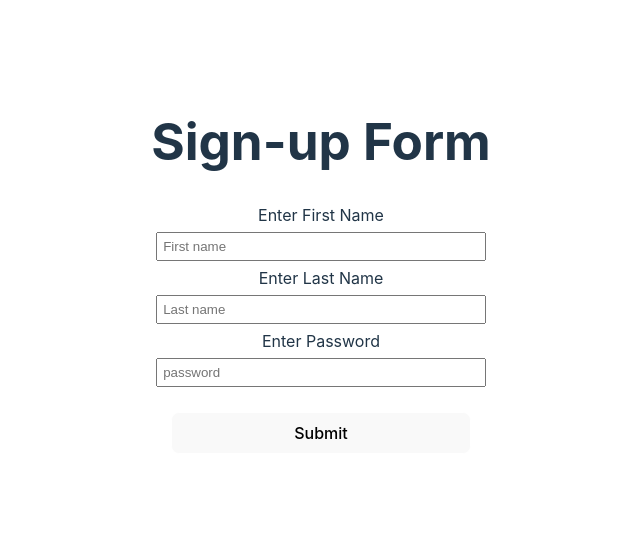
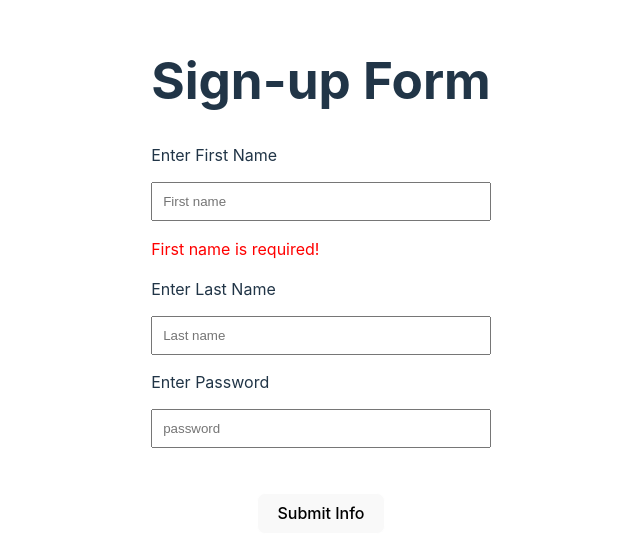
Before and after one commit to Akash-YS05/Reactjs-minor-projects, a React (Vite) app in the folder react-app/: page / in a window 1280 px wide. Shown: the part 124-682 px from the top of the page, without its empty margins (319-959 px from the left). Built offline with nearby package versions, Linux system fonts and the light colour scheme.

Commit message:
form validation in Signup.jsx

```diff
--- a/react-app/src/Signup.jsx
+++ b/react-app/src/Signup.jsx
@@ -2,10 +2,25 @@ import { useState } from "react"
 
 export default function Signup() {
     const [formData, setFormData] = useState({firstname: "", lastname: "", password: ""})
+    const [isValid, setIsValid] = useState(false);
+
+    const isValidated = (firstname) => {
+
+        if (firstname.length === 0) {
+            setIsValid(false)
+        } else {
+            setIsValid(true)
+        }
+
+    }
 
     const handleChange = (evt) => {
         const changeField = evt.target.name
         const newValue = evt.target.value
+
+        if (evt.target.name === "firstname") {
+            isValidated(evt.target.value)
+        }
         setFormData((currData) => {
             return {
                 ...currData,
@@ -13,16 +28,34 @@ export default function Signup() {
             }
         })
     }
+
+    const handleSubmit = (e) => {
+        e.preventDeafult()
+        if (isValidated) {
+            setFormData({firstname: "", lastname: "", password: ""})
+        }
+    }
+
     return (
         <div style={{display: 'flex', flexDirection: 'column', border: '2px solid white', padding: '30px', borderRadius: '10px'}}>
             <h1>Sign-up Form</h1>
-            <label htmlFor="firstname">Enter First Name</label>
-            <input style={{padding: '5px', margin: '5px'}} type="text" placeholder="First name" value={formData.firstname} onChange={handleChange} id="firstname" name="firstname" />
-            <label htmlFor="lastname">Enter Last Name</label>
-            <input style={{padding: '5px', margin: '5px'}} type="text" placeholder="Last name" value={formData.lastname} onChange={handleChange} id="lastname" name="lastname" />
-            <label htmlFor="password">Enter Password</label>
-            <input style={{padding: '5px', margin: '5px'}} type="password" placeholder="password" value={formData.password} onChange={handleChange} id="password" name="password" />
-            <button style={{margin:'20px', border: '1px solid white'}}>Submit</button>
+            <form onSubmit={handleSubmit} style={{display: 'flex', flexDirection: 'column'}}>
+                <label htmlFor="firstname" style={{textAlign: 'left'}}>Enter First Name</label>
+                <input style={{padding: '10px', margin: '15px 0 0 0'}} type="text" placeholder="First name" value={formData.firstname} onChange={handleChange} id="firstname" name="firstname" />
+                {!isValid && <p style={{color: 'red', textAlign: 'left'}}>First name is required!</p>}
+
+
+                <label htmlFor="lastname" style={{textAlign: 'left'}}>Enter Last Name</label>
+                <input style={{padding: '10px', margin: '15px 0'}} type="text" placeholder="Last name" value={formData.lastname} onChange={handleChange} id="lastname" name="lastname" />
+
+
+                <label htmlFor="password" style={{textAlign: 'left'}}>Enter Password</label>
+                <input style={{padding: '10px', margin: '15px 0'}} type="password" placeholder="password" value={formData.password} onChange={handleChange} id="password" name="password" />
+            </form>
+
+            <div>
+            <button style={{marginTop:'30px', border: '1px solid white'}}>Submit Info</button>
+            </div>
         </div>
     )
 }
```
